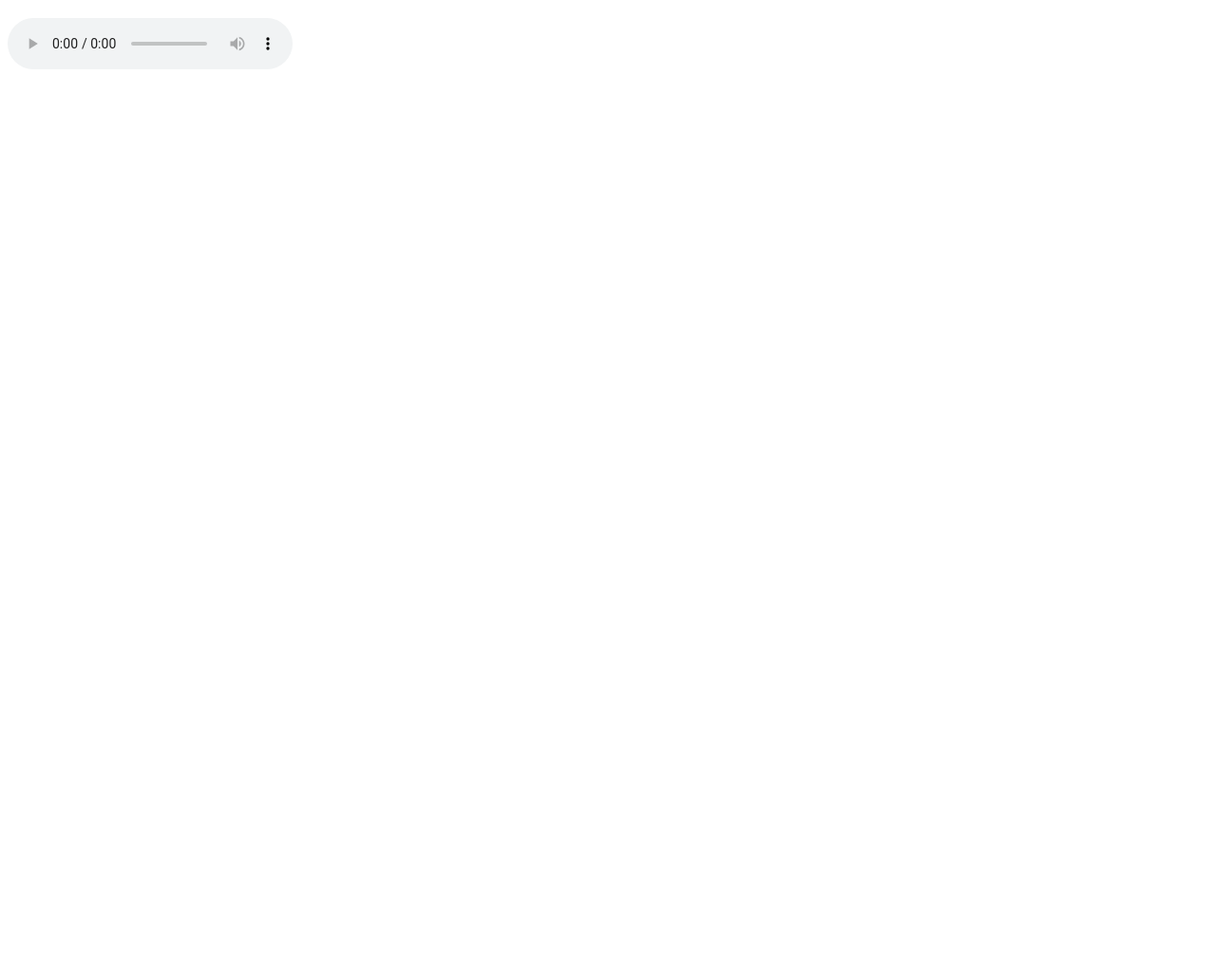
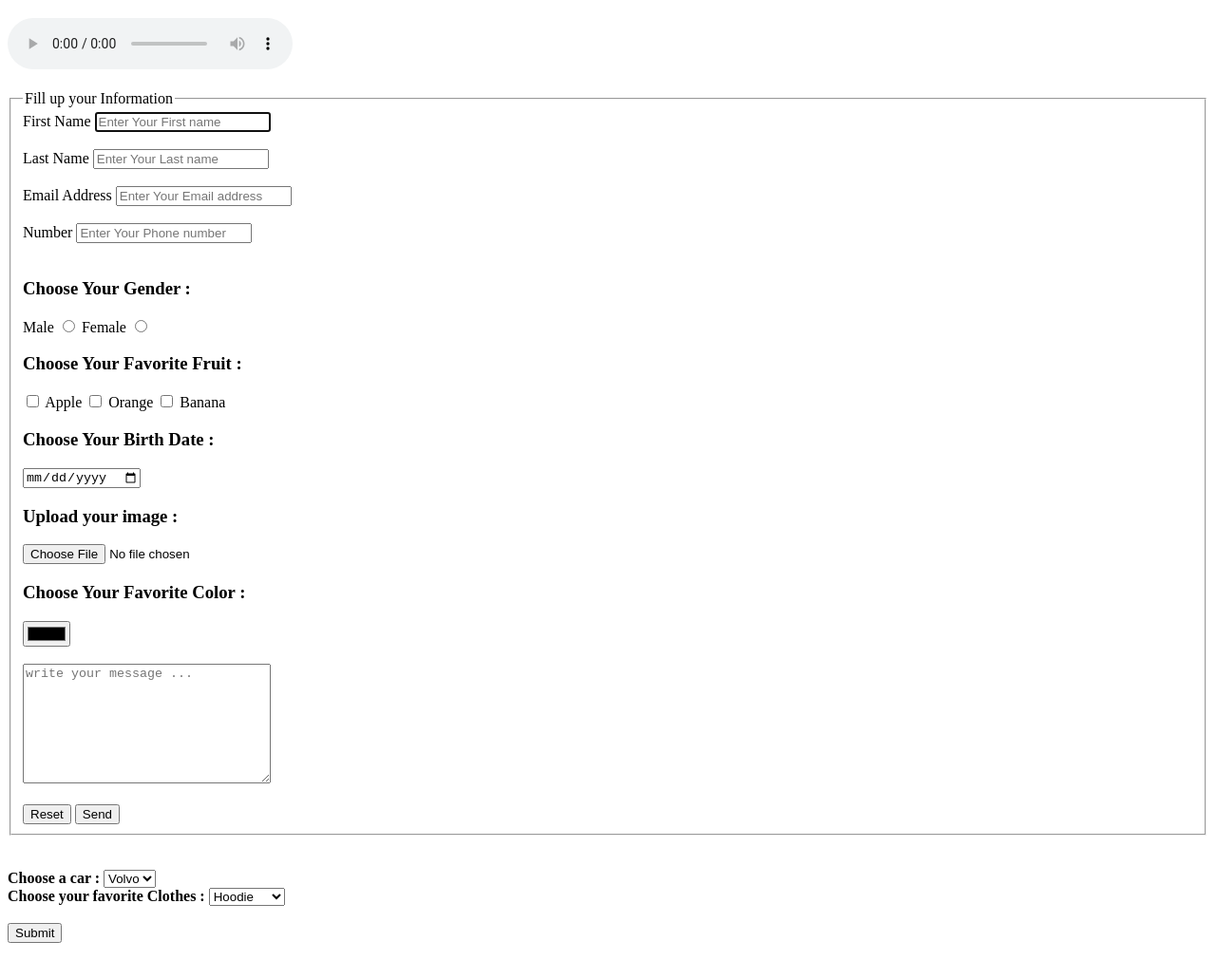
Before and after one commit to mostafizzfuad/html, a plain HTML site: page index.html in a window 1280 px wide. Shown: the part 2686-3717 px from the top of the page at 95% size. Before the commit the page ends 2971 px from the top, so only its background shows below. Drawn offline with Linux system fonts and the light colour scheme.

Commit message:
update code

```diff
--- a/index.html
+++ b/index.html
@@ -117,6 +117,95 @@
         <source src="./media/sound.mp3" type="audio/mpeg">
         Your browser does not support the audio element.
     </audio>
+
+    <br>
+    <br>
+
+
+    <!-- form , input , label -->
+    <form action="#" method="post">
+        <fieldset>
+            <legend>Fill up your Information</legend>
+            <label for="fname">First Name</label>
+            <input id="fname" type="text" placeholder="Enter Your First name" autofocus> <br><br>
+
+            <label for="lname">Last Name</label>
+            <input id="lname" type="text" placeholder="Enter Your Last name"> <br><br>
+
+            <label for="email">Email Address</label>
+            <input id="email" type="email" placeholder="Enter Your Email address" required> <br><br>
+
+            <label for="number">Number</label>
+            <input id="number" type="number" placeholder="Enter Your Phone number" required> <br><br>
+
+            <!-- radio -->
+            <h3>Choose Your Gender : </h3>
+            <label for="male">Male</label>
+            <input type="radio" name="gender" id="male">
+            <label for="female">Female</label>
+            <input type="radio" name="gender" id="female">
+
+            <!-- checkbox -->
+            <h3>Choose Your Favorite Fruit : </h3>
+            <input type="checkbox" id="apple">
+            <label for="apple">Apple</label>
+
+            <input type="checkbox" id="orange">
+            <label for="orange">Orange</label>
+
+            <input type="checkbox" id="banana">
+            <label for="banana">Banana</label>
+
+            <h3>Choose Your Birth Date : </h3>
+            <input type="date">
+
+            <h3>Upload your image : </h3>
+            <input type="file">
+
+            <h3>Choose Your Favorite Color : </h3>
+            <input type="color"> <br> <br>
+
+            <textarea placeholder="write your message ..." cols="30" rows="8"></textarea> <br><br>
+            <input type="reset" value="Reset">
+            <input type="submit" value="Send">
+        </fieldset>
+    </form>
+
+    <br>
+    <br>
+
+    <!-- select option -->
+    <form action="#">
+        <label for="cars"><b>Choose a car :</b></label>
+        <select name="cars" id="cars">
+            <option value="volvo">Volvo</option>
+            <option value="saab">Saab</option>
+            <option value="opel">Opel</option>
+            <option value="audi">Audi</option>
+        </select>
+    </form>
+
+    <!-- optgroup -->
+    <form action="#">
+        <label for="clothes"><b>Choose your favorite Clothes :</b></label>
+        <select name="clothes" id="clothes">
+            <optgroup label="Male Collections">
+                <option value="Hoodie">Hoodie</option>
+                <option value="tshirt">tshirt</option>
+                <option value="caps">caps</option>
+                <option value="caps">Pants</option>
+
+            </optgroup>
+            <optgroup label="Female Collections">
+                <option value="Hoodie">Hoodie</option>
+                <option value="Shorts">Shorts</option>
+                <option value="tshirt">tshirt</option>
+                <option value="caps">caps</option>
+            </optgroup>
+        </select>
+        <br><br>
+        <input type="submit" value="Submit">
+      </form>
 </body>
 
 </html>
```
